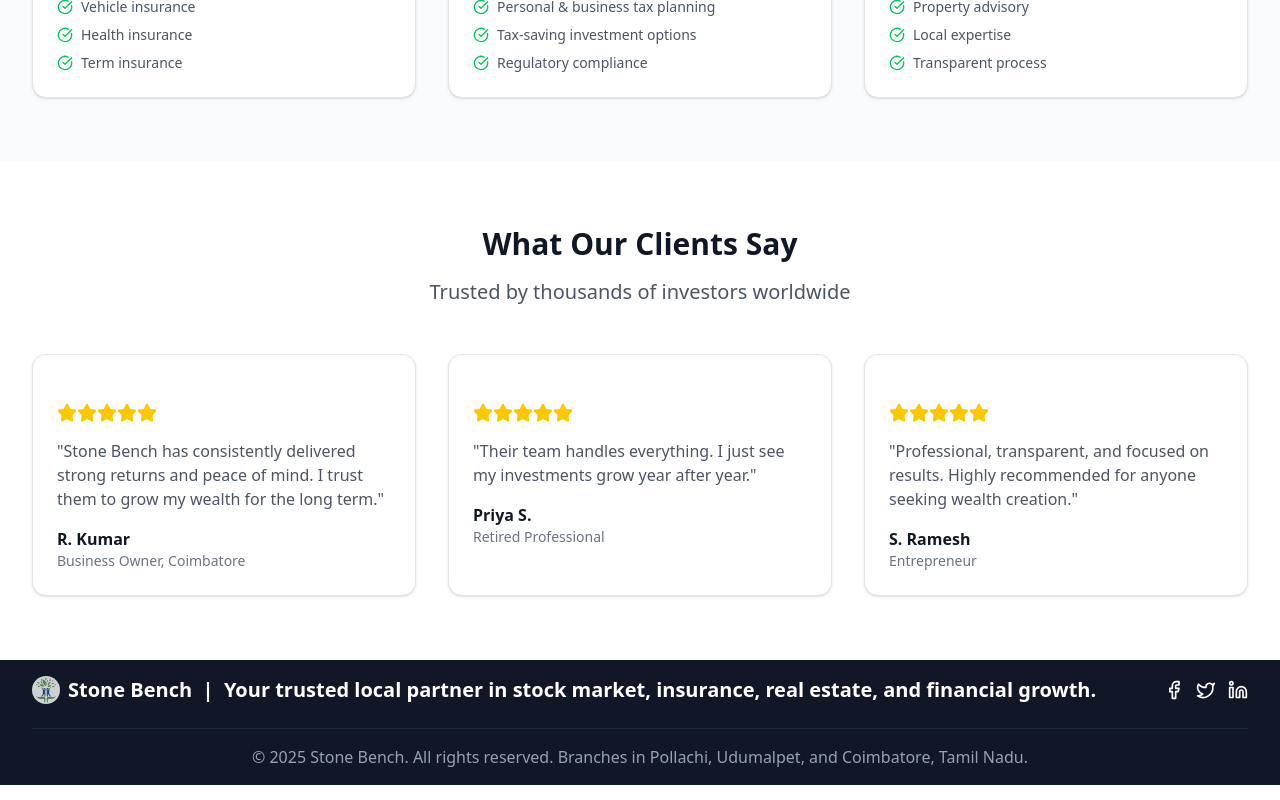
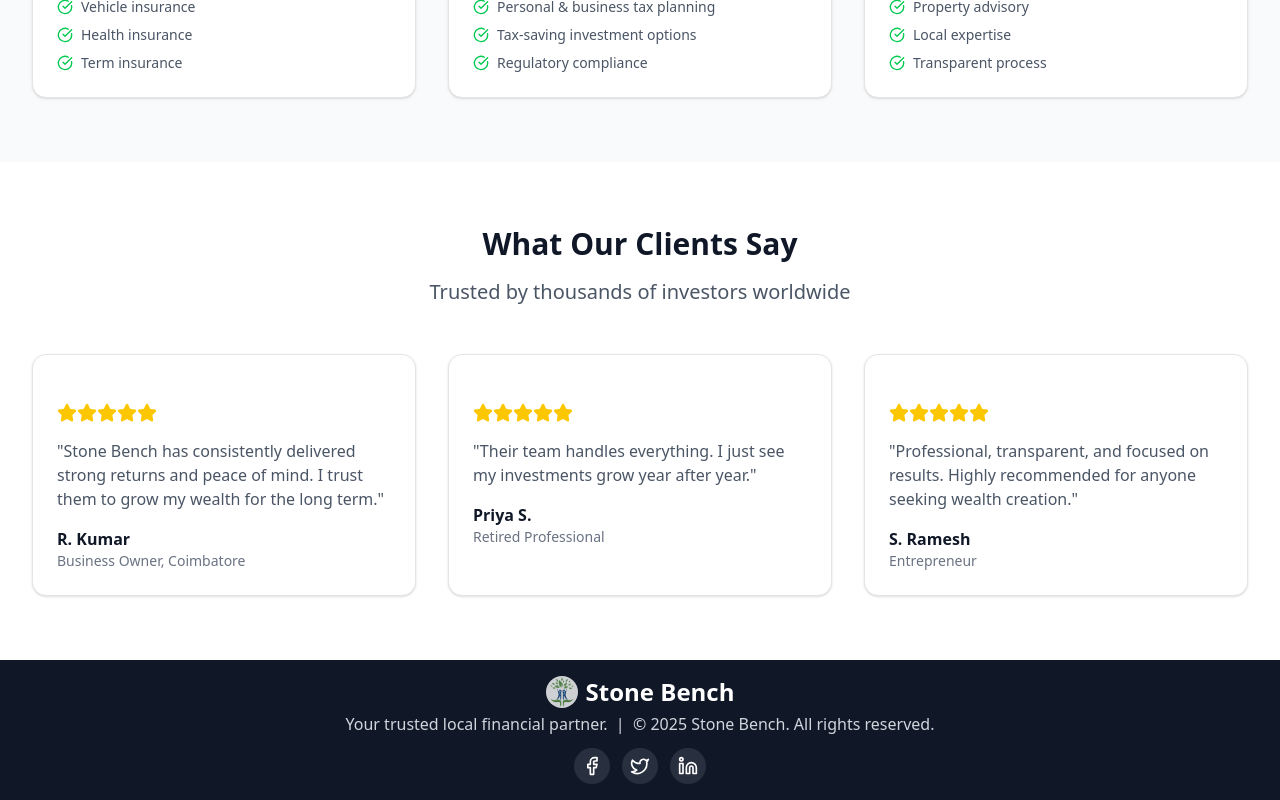
Before and after one commit to dailylearner-coder/stone-bench, a React (Vite) app: page / in a window 1280 px wide. Shown: the part 1406-2206 px from the top of the page. Built offline with nearby package versions, Linux system fonts and the light colour scheme.

Commit message:
footer fix

```diff
--- a/src/App.jsx
+++ b/src/App.jsx
@@ -524,20 +524,25 @@ function App() {
 
   const Footer = () => (
     <footer className="bg-gray-900 text-white py-4">
-      <div className="max-w-7xl mx-auto px-4 sm:px-6 lg:px-8">
-        <div className="flex flex-col md:flex-row items-center justify-center md:justify-between gap-2 w-full">
-          <span className="flex items-center text-xl font-bold text-center">
-            <img src={logo} alt="Stone Bench Logo" className="h-7 w-7 mr-2 inline-block align-middle rounded-full bg-white/80 opacity-80 object-cover aspect-square" />
-            Stone Bench &nbsp;|&nbsp; Your trusted local partner in stock market, insurance, real estate, and financial growth.
+      <div className="max-w-7xl mx-auto px-4 sm:px-6 lg:px-8 flex flex-col items-center">
+        <div className="flex items-center justify-center mb-1">
+          <img src={logo} alt="Stone Bench Logo" className="h-8 w-8 rounded-full bg-white/80 opacity-80 object-cover aspect-square mr-2" />
+          <span className="text-2xl font-bold">Stone Bench</span>
+        </div>
+        <div className="text-center text-gray-300 text-sm md:text-base mb-2">
+          Your trusted local financial partner.
+          &nbsp;|&nbsp; &copy; 2025 Stone Bench. All rights reserved.
+        </div>
+        <div className="flex gap-3 mt-1 justify-center">
+          <span className="rounded-full bg-white/10 p-2 hover:bg-blue-100/20 transition-colors cursor-pointer">
+            <Facebook className="h-5 w-5 text-white" />
           </span>
-          <span className="flex items-center gap-3 mt-2 md:mt-0">
-            <Facebook className="h-5 w-5 hover:text-blue-400 cursor-pointer" />
-            <Twitter className="h-5 w-5 hover:text-blue-400 cursor-pointer" />
-            <Linkedin className="h-5 w-5 hover:text-blue-400 cursor-pointer" />
+          <span className="rounded-full bg-white/10 p-2 hover:bg-blue-100/20 transition-colors cursor-pointer">
+            <Twitter className="h-5 w-5 text-white" />
           </span>
-        </div>
-        <div className="border-t border-gray-800 mt-6 pt-4 text-center text-gray-400">
-          <p>&copy; 2025 Stone Bench. All rights reserved. Branches in Pollachi, Udumalpet, and Coimbatore, Tamil Nadu.</p>
+          <span className="rounded-full bg-white/10 p-2 hover:bg-blue-100/20 transition-colors cursor-pointer">
+            <Linkedin className="h-5 w-5 text-white" />
+          </span>
         </div>
       </div>
     </footer>
```
Also changed, not shown: 9 other files (tests, documents, lock files or other folders).
